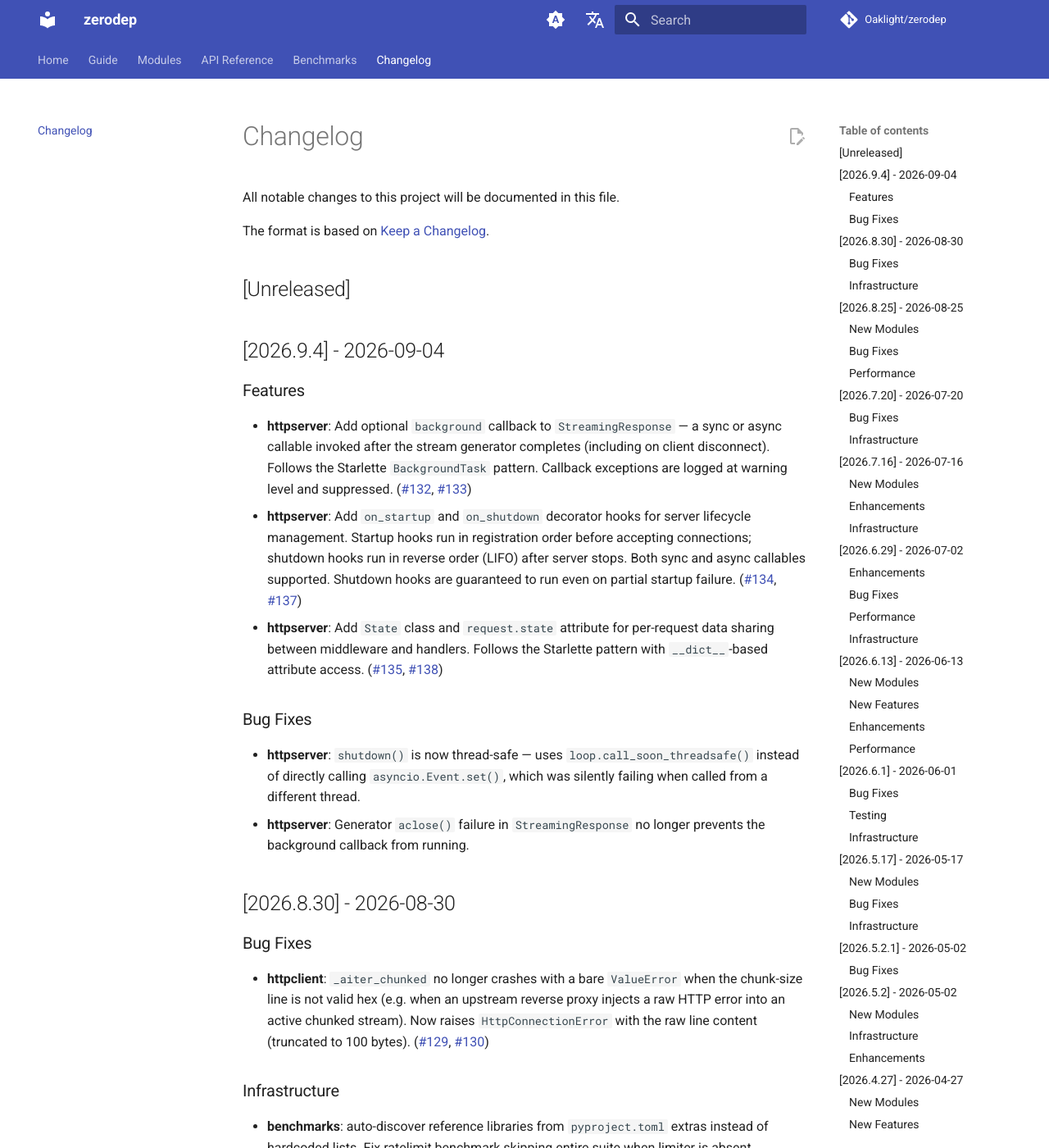
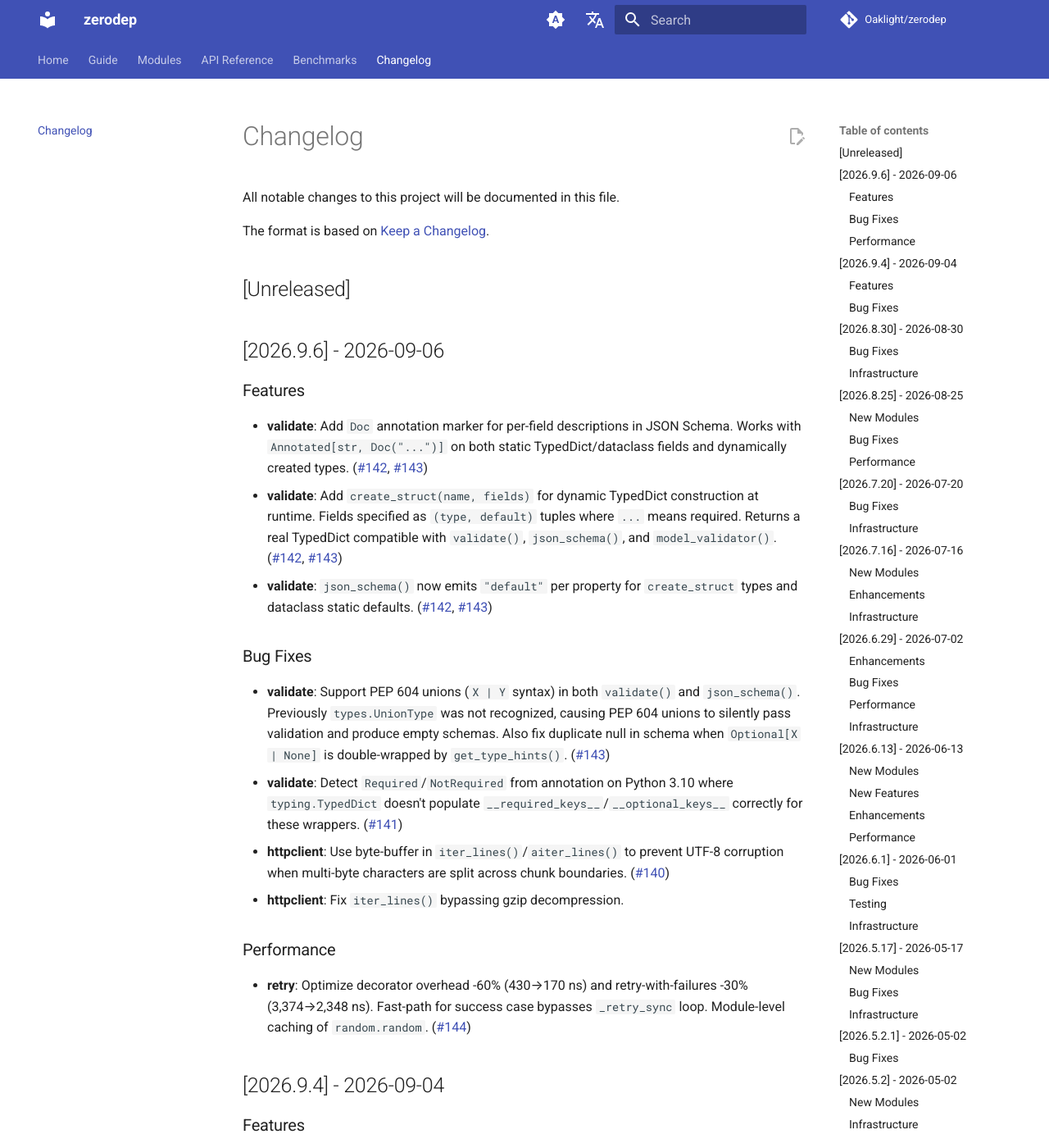
Before and after one commit to Oaklight/zerodep, an MkDocs documentation site: the page built from docs/changelog.md, in a window 1280 px wide and 1400 px high. Shown: the whole window at 82% size. Built offline with MkDocs 1.6.1 and Material for MkDocs 9.7.7, drawn with Linux system fonts in a browser that asks for light colours; comment, search, counter and statistics services are not loaded.

Commit message:
docs: add 2026.9.6 changelog entries

```diff
--- a/docs/changelog.md
+++ b/docs/changelog.md
@@ -5,6 +5,25 @@ All notable changes to this project will be documented in this file.
 The format is based on [Keep a Changelog](https://keepachangelog.com/en/1.1.0/).
 
 ## [Unreleased]
+
+## [2026.9.6] - 2026-09-06
+
+### Features
+
+- **validate**: Add `Doc` annotation marker for per-field descriptions in JSON Schema. Works with `Annotated[str, Doc("...")]` on both static TypedDict/dataclass fields and dynamically created types. ([#142](https://github.com/Oaklight/zerodep/issues/142), [#143](https://github.com/Oaklight/zerodep/pull/143))
+- **validate**: Add `create_struct(name, fields)` for dynamic TypedDict construction at runtime. Fields specified as `(type, default)` tuples where `...` means required. Returns a real TypedDict compatible with `validate()`, `json_schema()`, and `model_validator()`. ([#142](https://github.com/Oaklight/zerodep/issues/142), [#143](https://github.com/Oaklight/zerodep/pull/143))
+- **validate**: `json_schema()` now emits `"default"` per property for `create_struct` types and dataclass static defaults. ([#142](https://github.com/Oaklight/zerodep/issues/142), [#143](https://github.com/Oaklight/zerodep/pull/143))
+
+### Bug Fixes
+
+- **validate**: Support PEP 604 unions (`X | Y` syntax) in both `validate()` and `json_schema()`. Previously `types.UnionType` was not recognized, causing PEP 604 unions to silently pass validation and produce empty schemas. Also fix duplicate null in schema when `Optional[X | None]` is double-wrapped by `get_type_hints()`. ([#143](https://github.com/Oaklight/zerodep/pull/143))
+- **validate**: Detect `Required`/`NotRequired` from annotation on Python 3.10 where `typing.TypedDict` doesn't populate `__required_keys__`/`__optional_keys__` correctly for these wrappers. ([#141](https://github.com/Oaklight/zerodep/pull/141))
+- **httpclient**: Use byte-buffer in `iter_lines()`/`aiter_lines()` to prevent UTF-8 corruption when multi-byte characters are split across chunk boundaries. ([#140](https://github.com/Oaklight/zerodep/pull/140))
+- **httpclient**: Fix `iter_lines()` bypassing gzip decompression.
+
+### Performance
+
+- **retry**: Optimize decorator overhead -60% (430→170 ns) and retry-with-failures -30% (3,374→2,348 ns). Fast-path for success case bypasses `_retry_sync` loop. Module-level caching of `random.random`. ([#144](https://github.com/Oaklight/zerodep/pull/144))
 
 ## [2026.9.4] - 2026-09-04
 
```
